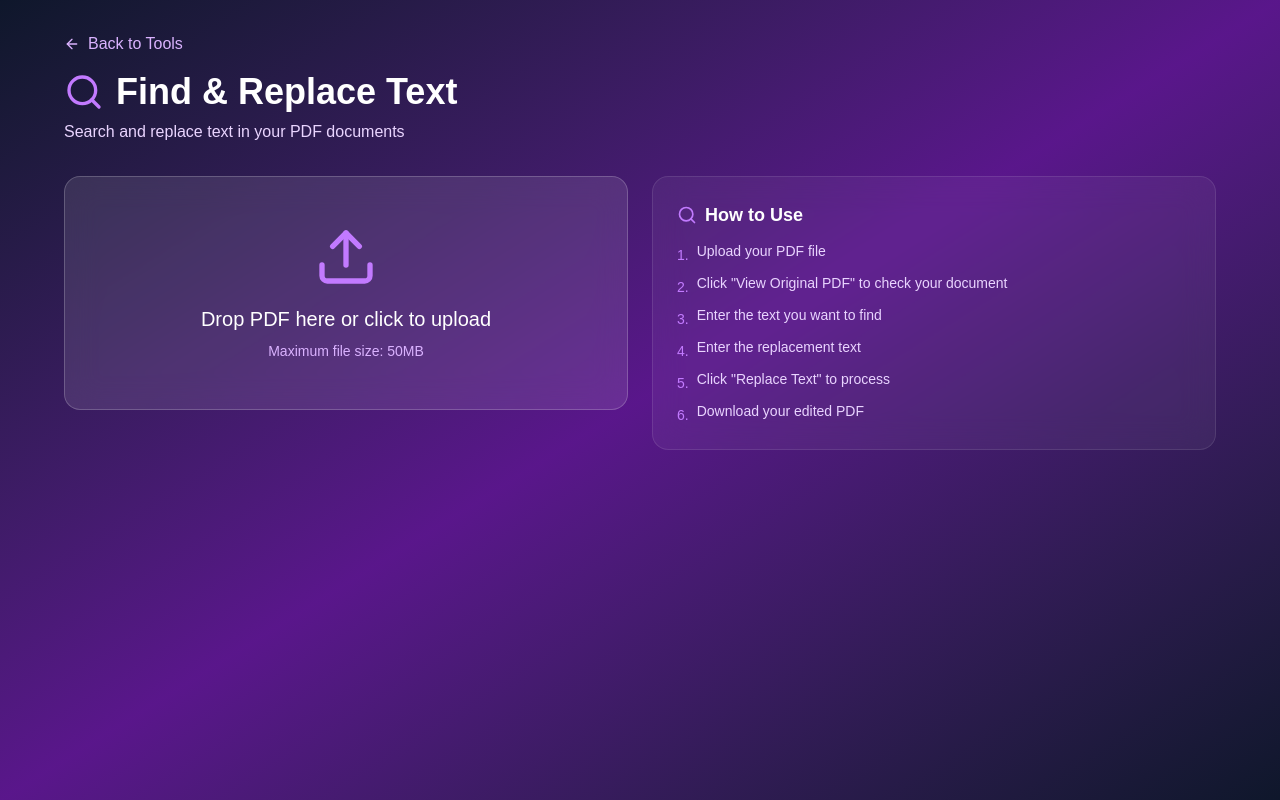
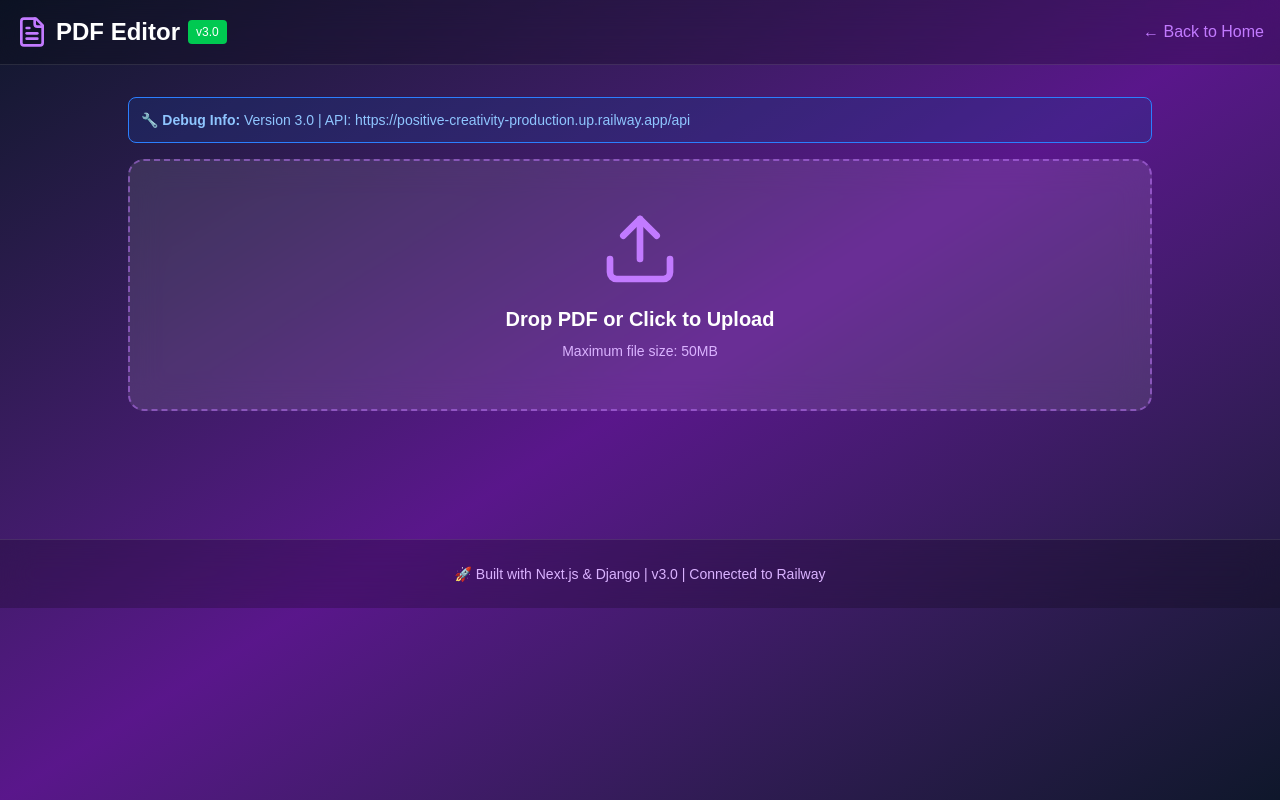
Before and after one commit to Ashadudayar/pdf-editor-frontend, a Next.js app: page /tools/find-replace in a window 1280 px wide. Built offline with nearby package versions, Linux system fonts and the light colour scheme.

Commit message:
Fix: Update find-replace with v3.0

```diff
--- a/app/tools/find-replace/page.tsx
+++ b/app/tools/find-replace/page.tsx
@@ -1,54 +1,56 @@
 'use client';
 
-import { useState } from 'react';
-import { Upload, Search, Download, ArrowLeft, Loader2, CheckCircle, FileText, Eye } from 'lucide-react';
-import Link from 'next/link';
+import { useState, useEffect } from 'react';
+import { Upload, Download, Search, Trash2, FileText } from 'lucide-react';
 
-export default function FindReplacePage() {
+// VERSION 3.0 - FINAL FIX
+const VERSION = '3.0';
+const API_URL = 'https://positive-creativity-production.up.railway.app/api';
+
+export default function EditorPage() {
   const [file, setFile] = useState<File | null>(null);
+  const [fileUrl, setFileUrl] = useState<string>('');
   const [documentId, setDocumentId] = useState<string>('');
-  const [findText, setFindText] = useState<string>('');
-  const [replaceText, setReplaceText] = useState<string>('');
   const [loading, setLoading] = useState(false);
-  const [editedFileUrl, setEditedFileUrl] = useState<string>('');
-  const [originalFileUrl, setOriginalFileUrl] = useState<string>('');
-  const [message, setMessage] = useState<string>('');
-  const [showPreview, setShowPreview] = useState(false);
+  const [message, setMessage] = useState('');
 
-  const handleFileUpload = async (e: React.ChangeEvent<HTMLInputElement>) => {
+  useEffect(() => {
+    console.log('🔥🔥🔥 EDITOR VERSION ' + VERSION + ' LOADED 🔥🔥🔥');
+    console.log('🌐 API URL:', API_URL);
+    console.log('🕐 Loaded at:', new Date().toISOString());
+  }, []);
+
+  const handleUpload = async (e: React.ChangeEvent<HTMLInputElement>) => {
     const uploadedFile = e.target.files?.[0];
     if (!uploadedFile) return;
 
-    if (uploadedFile.type !== 'application/pdf') {
-      alert('Please upload a PDF file');
-      return;
-    }
-
+    const url = URL.createObjectURL(uploadedFile);
     setFile(uploadedFile);
+    setFileUrl(url);
     setLoading(true);
-    setEditedFileUrl('');
-    setOriginalFileUrl('');
-    setMessage('');
+    setMessage('Uploading...');
 
     const formData = new FormData();
     formData.append('file', uploadedFile);
 
     try {
-      const response = await fetch('http://localhost:8000/api/documents/', {
+      console.log('📤 Uploading to:', API_URL);
+
+      const response = await fetch(`${API_URL}/documents/`, {
         method: 'POST',
         body: formData,
       });
 
-      if (!response.ok) throw new Error('Upload failed');
+      if (!response.ok) {
+        throw new Error('Upload failed');
+      }
 
       const data = await response.json();
-      console.log('Upload response:', data);
       setDocumentId(data.id);
-      setOriginalFileUrl(data.original_file);
-      setMessage('✅ PDF uploaded successfully!');
+      setMessage('✅ Uploaded successfully!');
     } catch (error) {
+      setMessage('❌ Upload failed: ' + (error as Error).message);
       console.error('Upload error:', error);
-      alert('❌ Failed to upload PDF: ' + error);
     } finally {
       setLoading(false);
     }
@@ -56,338 +58,218 @@ export default function FindReplacePage() {
 
   const handleFindReplace = async () => {
     if (!documentId) {
-      alert('Please upload a PDF first');
+      setMessage('⚠️ Please upload a file first');
       return;
     }
 
-    if (!findText.trim()) {
-      alert('Please enter text to find');
-      return;
-    }
+    const findText = prompt('Text to find:');
+    if (!findText) return;
+
+    const replaceText = prompt('Replace with:');
+    if (replaceText === null) return;
 
     setLoading(true);
-    setMessage('');
-    setEditedFileUrl('');
+    setMessage('Processing...');
 
     try {
       const response = await fetch(
-        `http://localhost:8000/api/documents/${documentId}/find_replace/`,
+        `${API_URL}/documents/${documentId}/find_replace/`,
         {
           method: 'POST',
           headers: { 'Content-Type': 'application/json' },
-          body: JSON.stringify({
-            find_text: findText,
-            replace_text: replaceText,
-          }),
+          body: JSON.stringify({ find_text: findText, replace_text: replaceText }),
         }
       );
 
       if (!response.ok) {
-        const errorData = await response.json();
-        throw new Error(errorData.error || 'Find & Replace failed');
+        throw new Error('Find & Replace failed');
       }
 
-      const data = await response.json();
-      console.log('Find/Replace response:', data);
-
-      if (data.edited_file) {
-        setEditedFileUrl(data.edited_file);
-        setMessage(`✅ Successfully replaced "${findText}" with "${replaceText}"!`);
-      } else {
-        setMessage('⚠️ Text not found in the PDF');
-      }
+      setMessage('✅ Text replaced successfully!');
     } catch (error) {
-      console.error('Find & Replace error:', error);
-      alert('❌ Failed to process PDF: ' + error);
+      setMessage('❌ Failed: ' + (error as Error).message);
+      console.error('Find/Replace error:', error);
     } finally {
       setLoading(false);
     }
   };
 
-  const handleViewOriginal = () => {
-  if (documentId) {
-    // Use download endpoint instead of direct media URL
-    window.open(`http://localhost:8000/api/documents/${documentId}/download_original/`, '_blank');
+  const handleDownload = () => {
+    if (!documentId) {
+      setMessage('⚠️ Please upload a file first');
+      return;
+    }
+
+    window.open(`${API_URL}/documents/${documentId}/download/`, '_blank');
+    setMessage('📥 Downloading...');
+  };
+
+  const handleReset = () => {
+    setFile(null);
+    setFileUrl('');
+    setDocumentId('');
+    setMessage('');
+    if (fileUrl) {
+      URL.revokeObjectURL(fileUrl);
     }
   };
 
-  const handleDownloadEdited = () => {
-  if (documentId) {
-    window.open(`http://localhost:8000/api/documents/${documentId}/download/`, '_blank');
-  }
-};
+  return (
+    <div className="min-h-screen bg-gradient-to-br from-slate-900 via-purple-900 to-slate-900">
+      {/* Header with VERSION NUMBER */}
+      <header className="border-b border-white/10 bg-black/20 backdrop-blur-lg">
+        <div className="container mx-auto px-4 py-4">
+          <div className="flex items-center justify-between">
+            <div className="flex items-center gap-2">
+              <FileText className="w-8 h-8 text-purple-400" />
+              <h1 className="text-2xl font-bold text-white">PDF Editor</h1>
+              <span className="text-xs bg-green-500 text-white px-2 py-1 rounded">
+                v{VERSION}
+              </span>
+            </div>
+            <a
+              href="/"
+              className="text-purple-400 hover:text-purple-300 transition-colors"
+            >
+              ← Back to Home
+            </a>
+          </div>
+        </div>
+      </header>
 
+      <div className="container mx-auto px-4 py-8">
+        <div className="max-w-5xl mx-auto">
 
-
-
-
-  const resetForm = () => {
-    setFile(null);
-    setDocumentId('');
-    setFindText('');
-    setReplaceText('');
-    setEditedFileUrl('');
-    setOriginalFileUrl('');
-    setMessage('');
-    setShowPreview(false);
-  };
-
-  return (
-    <div className="min-h-screen bg-gradient-to-br from-slate-900 via-purple-900 to-slate-900 p-8">
-      <div className="max-w-6xl mx-auto">
-        {/* Header */}
-        <div className="flex items-center justify-between mb-8">
-          <div>
-            <Link
-              href="/tools"
-              className="inline-flex items-center text-purple-300 hover:text-purple-200 mb-4"
-            >
-              <ArrowLeft className="w-4 h-4 mr-2" />
-              Back to Tools
-            </Link>
-            <h1 className="text-4xl font-bold text-white flex items-center gap-3">
-              <Search className="w-10 h-10 text-purple-400" />
-              Find & Replace Text
-            </h1>
-            <p className="text-purple-200 mt-2">
-              Search and replace text in your PDF documents
-            </p>
+          {/* DEBUG INFO - Visible on page */}
+          <div className="mb-4 p-3 bg-blue-900/30 border border-blue-500 rounded-lg text-sm">
+            <div className="text-blue-300">
+              <strong>🔧 Debug Info:</strong> Version {VERSION} | API: {API_URL}
             </div>
           </div>
 
-        <div className="grid grid-cols-1 lg:grid-cols-2 gap-6">
-          {/* Left Column - Upload & Controls */}
-          <div className="space-y-6">
-            {/* Upload Section */}
+          {/* Status Message */}
+          {message && (
+            <div className="mb-6 p-4 bg-white/10 backdrop-blur-lg rounded-xl border border-white/20">
+              <p className="text-white text-center">{message}</p>
+            </div>
+          )}
+
+          {/* Upload Area */}
           {!file ? (
-              <div className="bg-white/10 backdrop-blur-lg rounded-2xl p-12 border border-white/20">
+            <div className="bg-white/10 backdrop-blur-lg rounded-2xl p-12 border-2 border-dashed border-purple-400/50 hover:border-purple-400 transition-all mb-8">
               <input
                 type="file"
                 accept=".pdf"
-                  onChange={handleFileUpload}
+                onChange={handleUpload}
                 className="hidden"
                 id="file-upload"
                 disabled={loading}
               />
-                <label
-                  htmlFor="file-upload"
-                  className="cursor-pointer block text-center"
-                >
-                  <Upload className="w-16 h-16 text-purple-400 mx-auto mb-4" />
-                  <p className="text-white text-xl mb-2">
-                    Drop PDF here or click to upload
+              <label htmlFor="file-upload" className="cursor-pointer block">
+                <Upload className="w-20 h-20 text-purple-400 mx-auto mb-4" />
+                <p className="text-white text-xl text-center font-semibold mb-2">
+                  Drop PDF or Click to Upload
                 </p>
-                  <p className="text-purple-300 text-sm">
+                <p className="text-purple-300 text-center text-sm">
                   Maximum file size: 50MB
                 </p>
               </label>
             </div>
           ) : (
-              <div className="bg-white/10 backdrop-blur-lg rounded-2xl p-6 border border-white/20">
-                <div className="flex items-center justify-between mb-4">
+            <>
+              {/* File Info */}
+              <div className="bg-white/10 backdrop-blur-lg rounded-xl p-6 mb-6 border border-white/20">
+                <div className="flex items-center justify-between">
                   <div className="flex items-center gap-3">
-                    <div className="w-12 h-12 bg-purple-500/20 rounded-lg flex items-center justify-center">
                     <FileText className="w-6 h-6 text-purple-400" />
-                    </div>
                     <div>
-                      <p className="text-white font-medium">{file.name}</p>
+                      <p className="text-white font-semibold">{file.name}</p>
                       <p className="text-purple-300 text-sm">
                         {(file.size / 1024 / 1024).toFixed(2)} MB
                       </p>
                     </div>
                   </div>
                   <button
-                    onClick={resetForm}
-                    className="text-purple-300 hover:text-white transition text-sm"
+                    onClick={handleReset}
+                    className="p-2 bg-red-500/20 hover:bg-red-500/30 rounded-lg transition-colors"
                   >
-                    Change File
+                    <Trash2 className="w-5 h-5 text-red-400" />
                   </button>
                 </div>
-
-                {/* View Original PDF Button */}
-                {originalFileUrl && (
-                  <button
-                    onClick={handleViewOriginal}
-                    className="w-full bg-blue-500/20 border border-blue-500/30 text-blue-200 py-3 rounded-lg hover:bg-blue-500/30 transition flex items-center justify-center gap-2"
-                  >
-                    <Eye className="w-5 h-5" />
-                    View Original PDF
-                  </button>
-                )}
-              </div>
-            )}
-
-            {/* Find & Replace Form */}
-            {file && documentId && (
-              <div className="bg-white/10 backdrop-blur-lg rounded-2xl p-8 border border-white/20">
-                <h2 className="text-2xl font-bold text-white mb-6 flex items-center gap-2">
-                  <Search className="w-6 h-6 text-purple-400" />
-                  Find & Replace
-                </h2>
-
-                <div className="space-y-4">
-                  <div>
-                    <label className="block text-white font-medium mb-2">
-                      Find text
-                    </label>
-                    <input
-                      type="text"
-                      value={findText}
-                      onChange={(e) => setFindText(e.target.value)}
-                      placeholder="Enter text to find..."
-                      className="w-full px-4 py-3 bg-white/10 border border-white/20 rounded-lg text-white placeholder-purple-300/50 focus:outline-none focus:ring-2 focus:ring-purple-500"
-                    />
               </div>
 
-                  <div>
-                    <label className="block text-white font-medium mb-2">
-                      Replace with
-                    </label>
-                    <input
-                      type="text"
-                      value={replaceText}
-                      onChange={(e) => setReplaceText(e.target.value)}
-                      placeholder="Enter replacement text..."
-                      className="w-full px-4 py-3 bg-white/10 border border-white/20 rounded-lg text-white placeholder-purple-300/50 focus:outline-none focus:ring-2 focus:ring-purple-500"
+              {/* PDF Preview */}
+              {fileUrl && (
+                <div className="bg-white/10 backdrop-blur-lg rounded-xl p-4 mb-6 border border-white/20">
+                  <div className="bg-white rounded-lg overflow-hidden" style={{ height: '600px' }}>
+                    <iframe
+                      src={fileUrl}
+                      className="w-full h-full"
+                      title="PDF Preview"
                     />
-                  </div>
-
-                  <button
-                    onClick={handleFindReplace}
-                    disabled={loading || !findText.trim()}
-                    className="w-full bg-gradient-to-r from-blue-500 to-cyan-500 text-white py-4 rounded-xl font-semibold hover:from-blue-600 hover:to-cyan-600 transition-all disabled:opacity-50 disabled:cursor-not-allowed flex items-center justify-center gap-2"
-                  >
-                    {loading ? (
-                      <>
-                        <Loader2 className="w-5 h-5 animate-spin" />
-                        Processing...
-                      </>
-                    ) : (
-                      <>
-                        <Search className="w-5 h-5" />
-                        Replace Text
-                      </>
-                    )}
-                  </button>
-                </div>
-
-                {/* Success Message */}
-                {message && (
-                  <div className="mt-4 p-4 bg-green-500/20 border border-green-500/30 rounded-lg">
-                    <p className="text-green-200 flex items-center gap-2">
-                      <CheckCircle className="w-5 h-5" />
-                      {message}
-                    </p>
-                  </div>
-                )}
-              </div>
-            )}
-          </div>
-
-          {/* Right Column - Status & Download */}
-          <div className="space-y-6">
-            {/* Before Edit - View Original */}
-            {file && !editedFileUrl && (
-              <div className="bg-gradient-to-br from-blue-500/20 to-cyan-500/20 backdrop-blur-lg rounded-2xl p-8 border border-blue-500/30">
-                <div className="text-center">
-                  <div className="w-16 h-16 bg-blue-500/20 rounded-full flex items-center justify-center mx-auto mb-4">
-                    <FileText className="w-8 h-8 text-blue-400" />
-                  </div>
-                  <h3 className="text-2xl font-bold text-white mb-2">
-                    Original PDF Uploaded
-                  </h3>
-                  <p className="text-blue-200 mb-4">
-                    Your PDF is ready for text replacement
-                  </p>
-                  <p className="text-blue-300 text-sm mb-6">
-                    Enter text to find and click "Replace Text" below
-                  </p>
-                  {originalFileUrl && (
-                    <button
-                      onClick={handleViewOriginal}
-                      className="bg-blue-500 text-white px-6 py-3 rounded-xl font-semibold hover:bg-blue-600 transition-all inline-flex items-center gap-2"
-                    >
-                      <Eye className="w-5 h-5" />
-                      View Original PDF
-                    </button>
-                  )}
                   </div>
                 </div>
               )}
 
-            {/* After Edit - Download Edited */}
-            {editedFileUrl && (
-              <div className="bg-gradient-to-br from-green-500/20 to-emerald-500/20 backdrop-blur-lg rounded-2xl p-8 border border-green-500/30">
-                <div className="text-center">
-                  <div className="w-16 h-16 bg-green-500/20 rounded-full flex items-center justify-center mx-auto mb-4">
-                    <CheckCircle className="w-8 h-8 text-green-400" />
-                  </div>
-                  <h3 className="text-2xl font-bold text-white mb-2">
-                    Text Replaced Successfully!
-                  </h3>
-                  <p className="text-green-200 mb-6">
-                    Your edited PDF is ready to download
-                  </p>
+              {/* Tools */}
+              <div className="grid grid-cols-1 md:grid-cols-3 gap-4">
+                <button
+                  onClick={handleFindReplace}
+                  disabled={loading || !documentId}
+                  className="flex items-center justify-center gap-2 bg-blue-500 hover:bg-blue-600 disabled:bg-gray-600 disabled:cursor-not-allowed text-white p-4 rounded-xl font-semibold transition-all transform hover:scale-105 disabled:hover:scale-100"
+                >
+                  <Search className="w-5 h-5" />
+                  Find & Replace
+                </button>
 
-                  <div className="space-y-3">
                 <button
-                      onClick={handleDownloadEdited}
-                      className="w-full bg-green-500 text-white px-8 py-3 rounded-xl font-semibold hover:bg-green-600 transition-all inline-flex items-center justify-center gap-2"
+                  onClick={handleDownload}
+                  disabled={!documentId}
+                  className="flex items-center justify-center gap-2 bg-green-500 hover:bg-green-600 disabled:bg-gray-600 disabled:cursor-not-allowed text-white p-4 rounded-xl font-semibold transition-all transform hover:scale-105 disabled:hover:scale-100"
                 >
                   <Download className="w-5 h-5" />
-                      Download Edited PDF
+                  Download PDF
                 </button>
 
-                    {originalFileUrl && (
                 <button
-                        onClick={handleViewOriginal}
-                        className="w-full bg-blue-500/30 border border-blue-400/30 text-blue-200 px-6 py-2 rounded-lg hover:bg-blue-500/40 transition-all inline-flex items-center justify-center gap-2 text-sm"
+                  onClick={handleReset}
+                  className="flex items-center justify-center gap-2 bg-purple-500 hover:bg-purple-600 text-white p-4 rounded-xl font-semibold transition-all transform hover:scale-105"
                 >
-                        <Eye className="w-4 h-4" />
-                        View Original (Compare)
+                  <Upload className="w-5 h-5" />
+                  Upload New
                 </button>
-                    )}
               </div>
-                </div>
+
+              {/* Loading Indicator */}
+              {loading && (
+                <div className="mt-6 flex items-center justify-center">
+                  <div className="animate-spin rounded-full h-12 w-12 border-b-2 border-purple-400"></div>
                 </div>
               )}
 
               {/* Instructions */}
-            <div className="bg-white/5 backdrop-blur-lg rounded-2xl p-6 border border-white/10">
-              <h3 className="text-lg font-semibold text-white mb-3 flex items-center gap-2">
-                <Search className="w-5 h-5 text-purple-400" />
-                How to Use
-              </h3>
-              <ul className="space-y-2 text-purple-200 text-sm">
-                <li className="flex items-start gap-2">
-                  <span className="text-purple-400 mt-1">1.</span>
-                  <span>Upload your PDF file</span>
-                </li>
-                <li className="flex items-start gap-2">
-                  <span className="text-purple-400 mt-1">2.</span>
-                  <span>Click "View Original PDF" to check your document</span>
-                </li>
-                <li className="flex items-start gap-2">
-                  <span className="text-purple-400 mt-1">3.</span>
-                  <span>Enter the text you want to find</span>
-                </li>
-                <li className="flex items-start gap-2">
-                  <span className="text-purple-400 mt-1">4.</span>
-                  <span>Enter the replacement text</span>
-                </li>
-                <li className="flex items-start gap-2">
-                  <span className="text-purple-400 mt-1">5.</span>
-                  <span>Click "Replace Text" to process</span>
-                </li>
-                <li className="flex items-start gap-2">
-                  <span className="text-purple-400 mt-1">6.</span>
-                  <span>Download your edited PDF</span>
-                </li>
-              </ul>
+              <div className="mt-8 bg-white/5 backdrop-blur-lg rounded-xl p-6 border border-white/10">
+                <h3 className="text-white font-semibold mb-3">📋 How to Use:</h3>
+                <ol className="text-purple-300 space-y-2 text-sm">
+                  <li>1. Your PDF has been uploaded successfully</li>
+                  <li>2. Click "Find & Replace" to edit text in the PDF</li>
+                  <li>3. Click "Download PDF" to get your edited file</li>
+                  <li>4. Click "Upload New" to start with a different file</li>
+                </ol>
+              </div>
+            </>
+          )}
         </div>
       </div>
+
+      {/* Footer */}
+      <footer className="border-t border-white/10 bg-black/20 backdrop-blur-lg mt-16">
+        <div className="container mx-auto px-4 py-6">
+          <p className="text-center text-purple-300 text-sm">
+            🚀 Built with Next.js & Django | v{VERSION} | Connected to Railway
+          </p>
         </div>
-      </div>
+      </footer>
     </div>
   );
 }
```
Lines whose indentation alone changed are shown as unchanged.
